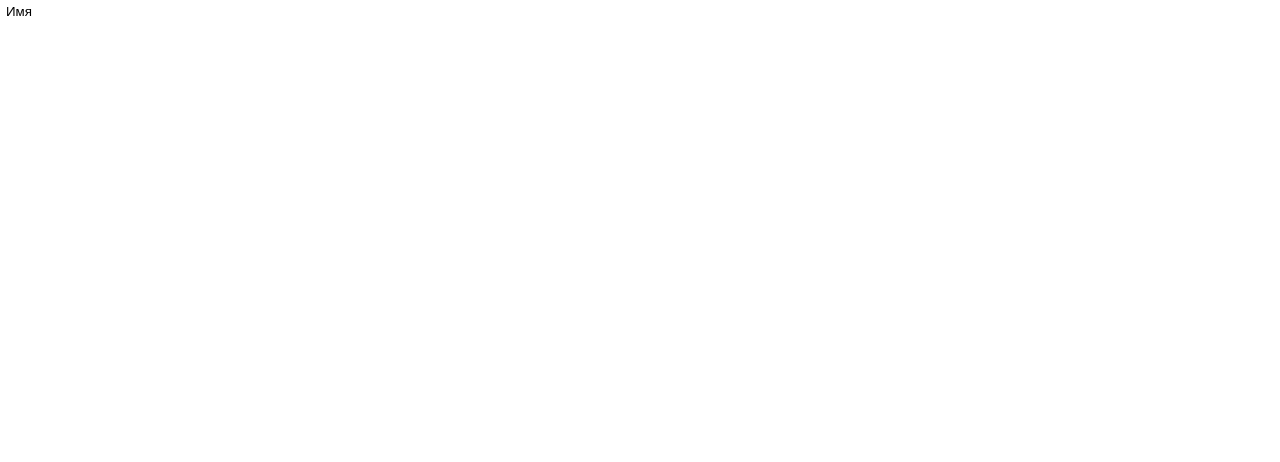
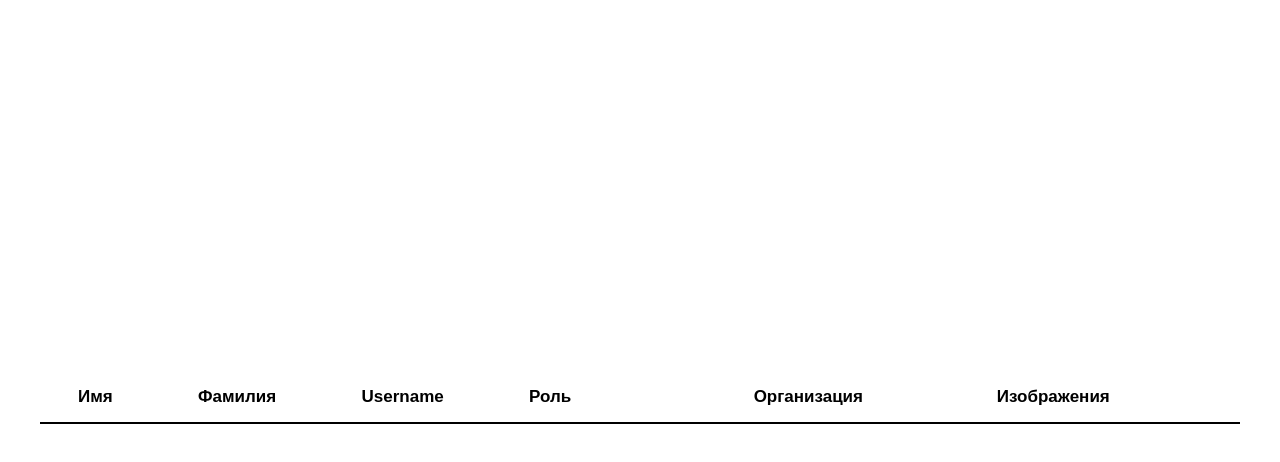
Before and after one commit to LunaMoon05/arsoft-test, a React (Create React App) app: page / in a window 1280 px wide. Shown: the top 462 px of the page. Built offline with nearby package versions, Linux system fonts and the light colour scheme.

Commit message:
header layout done

```diff
--- a/src/components/Header/Header.jsx
+++ b/src/components/Header/Header.jsx
@@ -1,14 +1,48 @@
-import React from "react"
-import s from './Header.scss'
+import React from "react";
+import s from "./Header.module.scss";
+import { ArrowSort } from './../common/ArrowSort';
 
 export const Header = () => {
+  const btnsArr = [
+    {
+      text: "Имя",
+      growClass: s.name
+    },
+    {
+      text: "Фамилия",
+      growClass: s.surname
+    },
+    {
+      text: "Username",
+      growClass: s.username
+    },
+    {
+      text: "Роль",
+      growClass: s.role
+    },
+    {
+      text: "Организация",
+      growClass: s.company
+    },
+    {
+      text: "Изображения",
+      growClass: s.img
+    },
+  ];
   return (
     <div className={s.header}>
       <ul className={s.list}>
-        <li className={s.item}>
-          <button className={s.btn}>Имя</button>
-        </li>
+        {btnsArr.map(item => {
+          return (
+            <li className={s.item + ' ' + item.growClass}>
+              <button className={s.btn}>
+                <span>{item.text}</span>
+                <ArrowSort />
+              </button>
+            </li>
+          );
+        })}
       </ul>
     </div>
-  )
-}
+  );
+};
--- /dev/null
+++ b/src/components/Header/Header.module.scss
@@ -0,0 +1,59 @@
+@import '../../global.scss';
+
+.header {
+  width: 100%;
+  border-bottom: 2px solid black;
+}
+
+.list {
+  display: flex;
+  padding-left: 2rem;
+  padding-right: .15rem;
+  padding-bottom: .2rem;
+}
+
+.item {
+}
+
+.name {
+  flex-grow: .1;
+}
+
+.surname {
+  flex-grow: .1;
+}
+
+.username {
+  flex-grow: .1;
+}
+
+.role {
+  flex-grow: .3;
+}
+
+.company {
+  flex-grow: .2;
+}
+
+.img {
+  flex-grow: .2;
+}
+
+.btn {
+  display: flex;
+  align-items: center;
+  font-weight: bold;
+  font-size: 17px;
+  span {
+    margin-right: .3rem;
+  }
+  div {
+    opacity: 0;
+    transition: .08s ease-in-out opacity;
+  }
+  &:hover {
+    div {
+      opacity: 1;
+    }
+  }
+}
--- a/src/components/Header/Header.scss
+++ /dev/null
@@ -1,6 +0,0 @@
-@import '../../global.scss';
-
-.header {
-  border-bottom: 2px;
-  border-color: black;
-}
--- a/src/components/Main/Main.jsx
+++ b/src/components/Main/Main.jsx
@@ -1,6 +1,6 @@
 import React from 'react'
 import { Header } from '../Header/Header'
-import s from './Main.scss'
+import s from './Main.module.scss'
 
 export const Main = () => {
   return (
--- /dev/null
+++ b/src/components/Main/Main.module.scss
@@ -0,0 +1,9 @@
+.main {
+  width: 100%;
+  height: 100vh;
+  display: flex;
+  align-items: center;
+  justify-content: center;
+  max-width: 1200px;
+  margin: auto;
+}
--- a/src/components/Main/Main.scss
+++ /dev/null
@@ -1,3 +0,0 @@
-.main {
-
-}
--- /dev/null
+++ b/src/components/common/ArrowSort.jsx
@@ -0,0 +1,22 @@
+import React from 'react'
+import arrow from '../../assets/images/arrowSort.svg'
+
+export const ArrowSort = ({type = 'default'}) => {
+  return (
+    <>
+    {type === 'default' ?
+    <div style={{display: 'flex', alignItems: 'center', flexDirection: 'column'}}>
+      <img style={{width: 20, height: 20, transform: 'rotate(180deg)'}} src={arrow} alt="sorting" />
+      <img style={{width: 20, height: 20}} src={arrow} alt="sorting" />
+    </div> : null}
+    {type === 'up' ?
+    <div style={{display: 'flex', alignItems: 'center', flexDirection: 'column'}}>
+      <img style={{width: 20, height: 20, transform: 'rotate(180deg)'}} src={arrow} alt="sorting" />
+    </div> : null}
+    {type === 'down' ?
+    <div style={{display: 'flex', alignItems: 'center', flexDirection: 'column'}}>
+      <img style={{width: 20, height: 20}} src={arrow} alt="sorting" />
+    </div> : null}
+    </>
+  )
+}
--- a/src/global.scss
+++ b/src/global.scss
@@ -12,3 +12,8 @@ button {
   outline: none;
   cursor: pointer;
 }
+
+a {
+  color: black;
+  text-decoration: none;
+}
```
Also changed, not shown: src/assets/images/arrowSort.svg (added).
